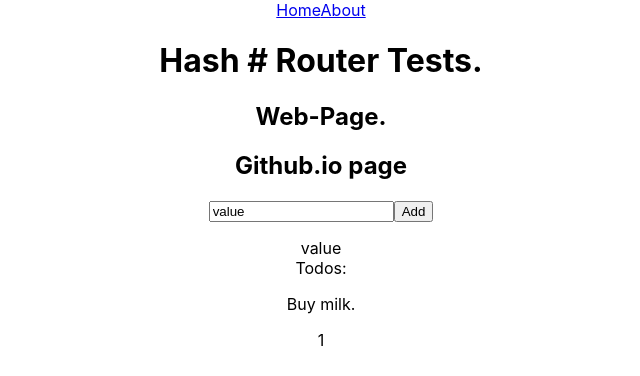
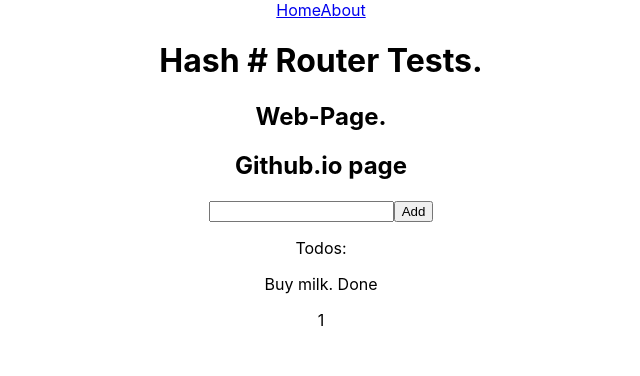
Before and after one commit to LukasAstrauskas/web-page, a React (Create React App) app: page /#/ in a window 1280 px wide. Shown: the top 376 px of the page, without its empty margins (319-959 px from the left). Built offline with nearby package versions, Linux system fonts and the light colour scheme.

Commit message:
modified store

```diff
--- a/src/components/Greet.tsx
+++ b/src/components/Greet.tsx
@@ -5,8 +5,8 @@ import { addTask } from "../redux/slices/todoSlice";
 // import { selectTodos } from "../redux/slices/todoSlice";
 
 const Greet = () => {
-  const [input, setInput] = useState("value");
-  const todos = useAppSelector((state) => state.todos.todos);
+  const [input, setInput] = useState("");
+  const todos = useAppSelector((state) => state.tasks.taskList);
   const dispatch = useAppDispatch();
   const myList = ["Arr", "Buss"];
   return (
@@ -21,12 +21,21 @@ const Greet = () => {
           setInput(e.target.value);
         }}
       />
-      <button onClick={() => dispatch(addTask(input))}>Add</button>
+      <button
+        onClick={() => {
+          dispatch(addTask(input));
+          setInput("");
+        }}
+      >
+        Add
+      </button>
       <p>
-        {input} <nav>Todos:</nav>
+        <nav>Todos:</nav>
       </p>
       {todos.map((todo) => (
-        <p>{todo.task}</p>
+        <p>
+          {todo.task} {todo.completed ? "Done" : "Todo"}
+        </p>
       ))}
       {/* <p> {todos[0].task} </p> */}
       <p> {todos.length} </p>
--- a/src/redux/slices/todoSlice.ts
+++ b/src/redux/slices/todoSlice.ts
@@ -9,11 +9,11 @@ interface Todo {
 }
 
 interface TodosState {
-  todos: Todo[];
+  taskList: Todo[];
 }
 
 const initialState: TodosState = {
-  todos: [{ id: nanoid(), task: "Buy milk.", completed: false }],
+  taskList: [{ id: nanoid(), task: "Buy milk.", completed: true }],
 };
 
 // [
@@ -30,7 +30,7 @@ export const todoslice = createSlice({
         task: action.payload,
         completed: false,
       };
-      state.todos.push(newTask);
+      state.taskList.push(newTask);
     },
   },
 });
--- a/src/redux/store.ts
+++ b/src/redux/store.ts
@@ -3,7 +3,7 @@ import todoReducer from "./slices/todoSlice";
 import { TypedUseSelectorHook, useDispatch, useSelector } from "react-redux";
 
 export const store = configureStore({
-  reducer: { todos: todoReducer },
+  reducer: { tasks: todoReducer },
 });
 
 export const useAppSelector: TypedUseSelectorHook<
```
